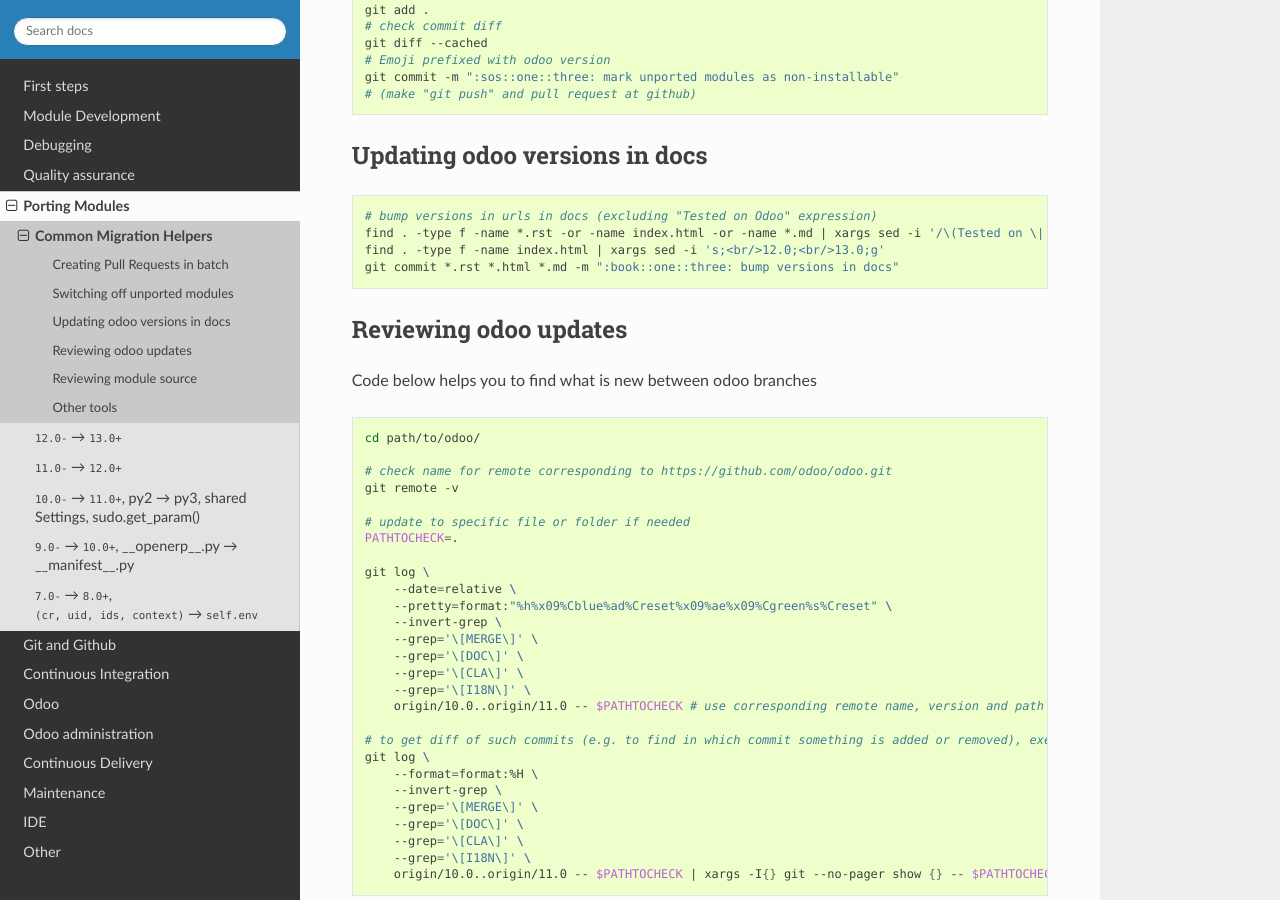
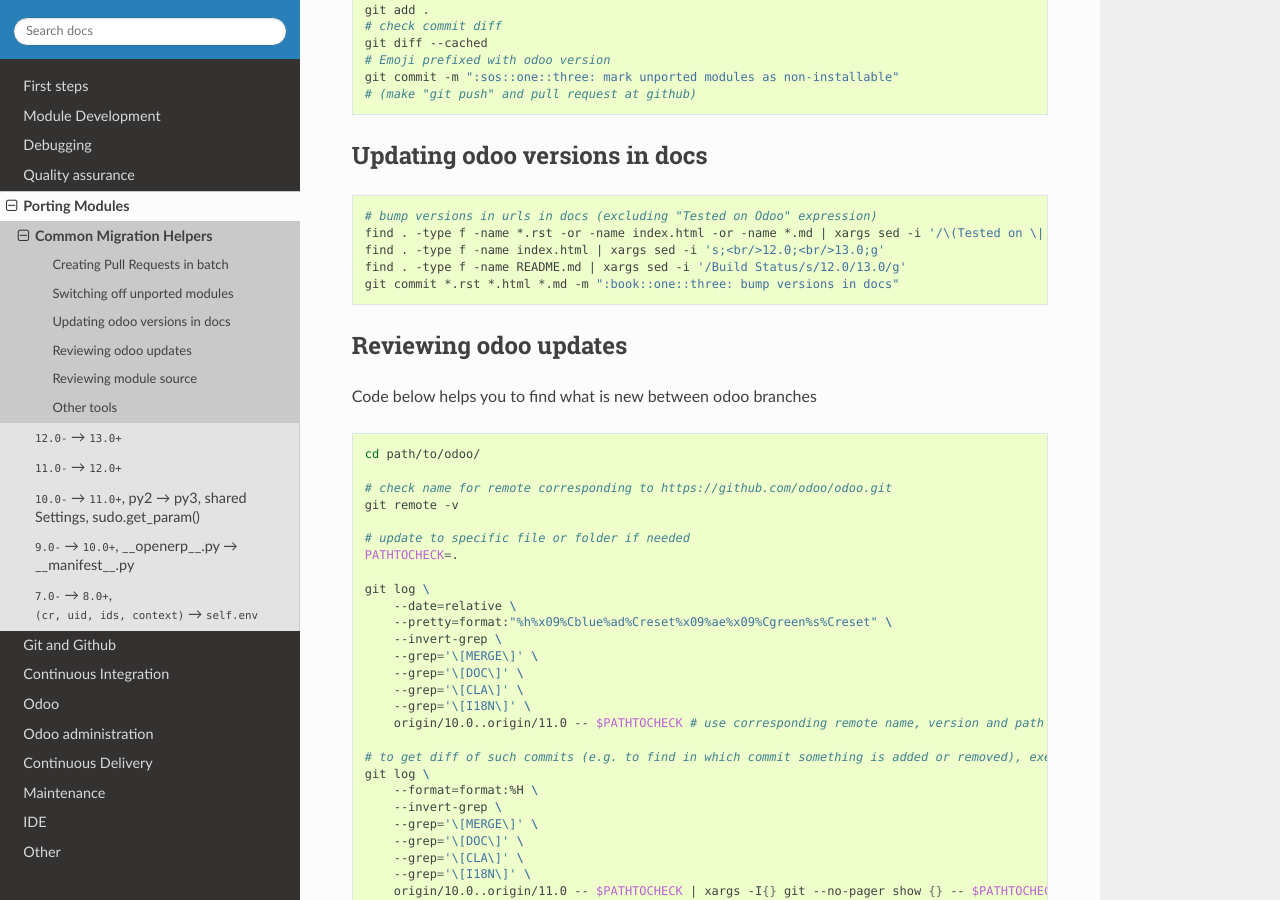
Before and after one commit to itpp-labs/odoo-development, a Sphinx documentation site: the page built from docs/migration/helpers.rst, in a window 1280 px wide and 900 px high, scrolled down 684 px. Built offline with Sphinx 7.4.7 and the Read the Docs theme 2.0.0, drawn with Linux system fonts in a browser that asks for light colours.

Commit message:
Update helpers.rst

```diff
--- a/docs/migration/helpers.rst
+++ b/docs/migration/helpers.rst
@@ -41,6 +41,7 @@
     # bump versions in urls in docs (excluding "Tested on Odoo" expression)
     find . -type f -name *.rst -or -name index.html -or -name *.md | xargs sed -i '/\(Tested on \| 12.0\)/!s/12.0/13.0/g'
     find . -type f -name index.html | xargs sed -i 's;<br/>12.0;<br/>13.0;g'
+    find . -type f -name README.md | xargs sed -i '/Build Status/s/12.0/13.0/g'
     git commit *.rst *.html *.md -m ":book::one::three: bump versions in docs"
 
 Reviewing odoo updates
```
